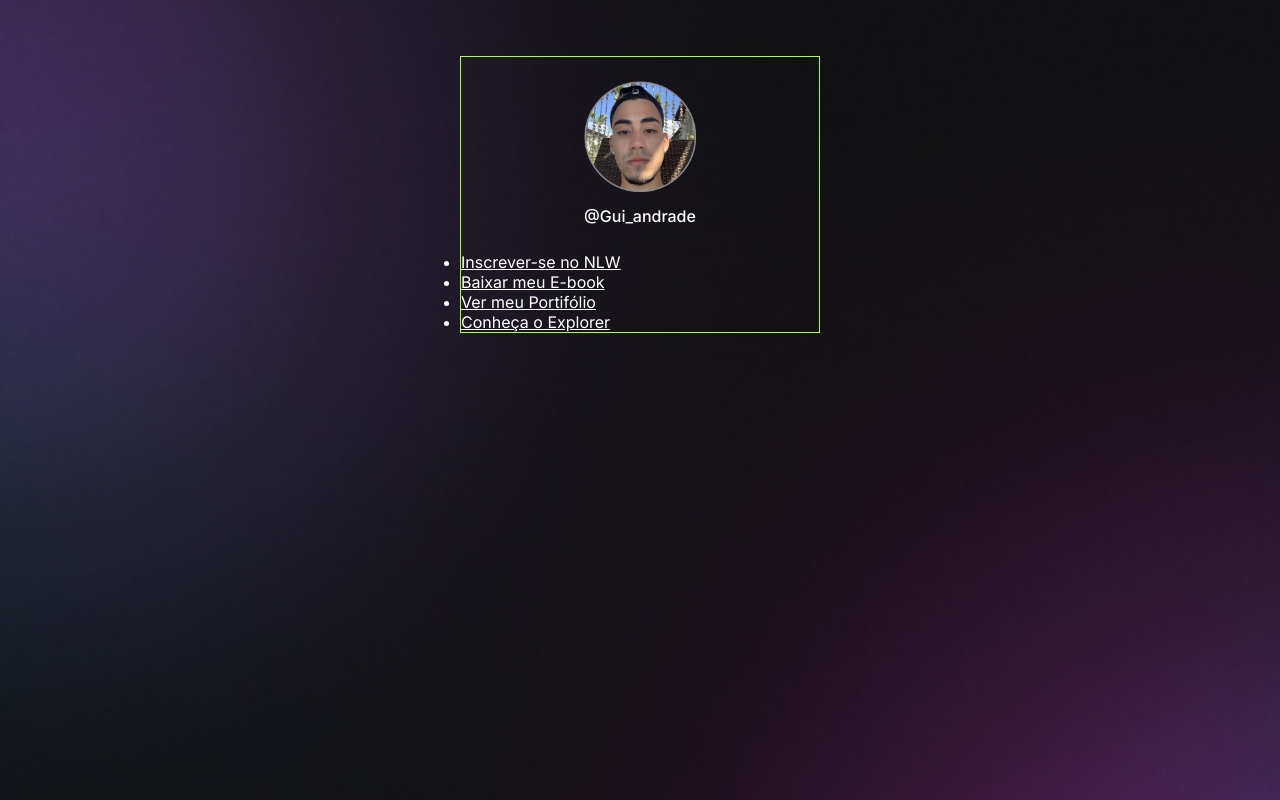
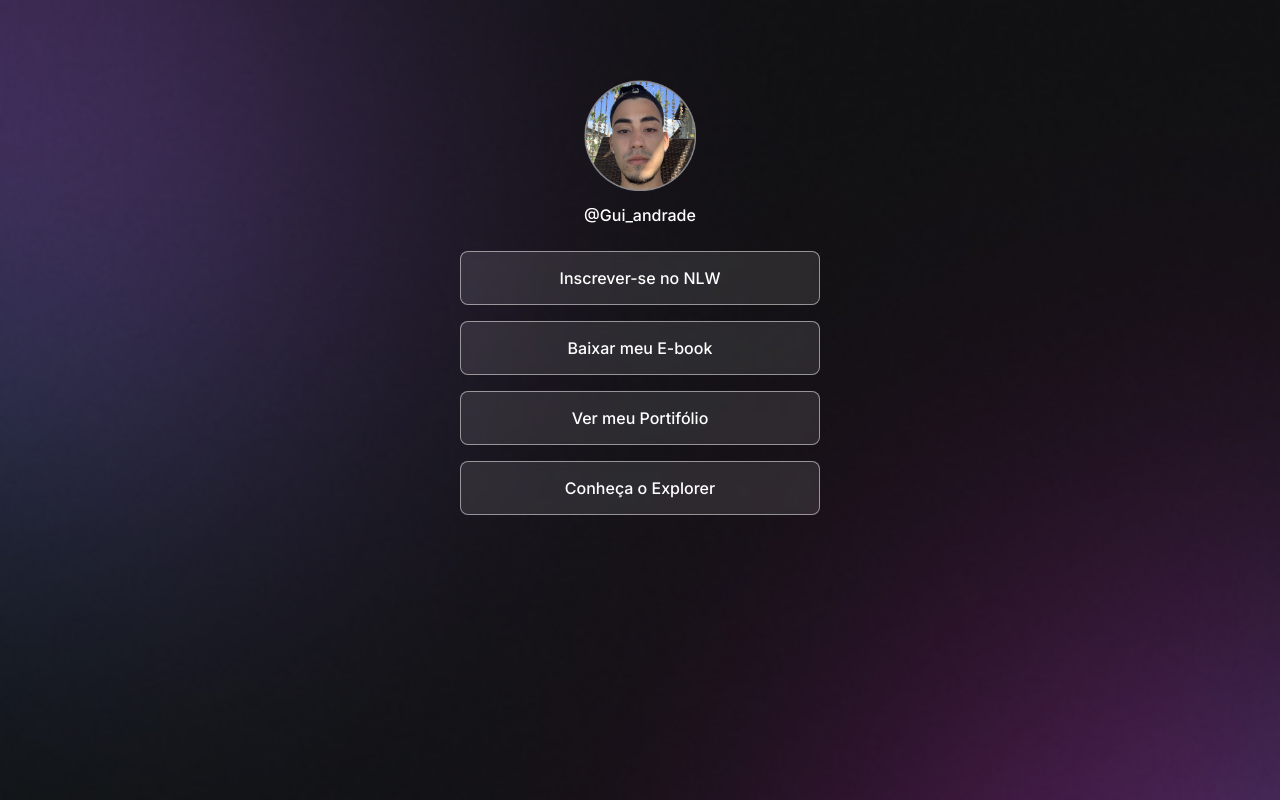
Before and after one commit to guilhermesandrade/Rocketseat-Project, a plain HTML site: page index.html in a window 1280 px wide. Drawn offline with Linux system fonts and the light colour scheme.

Commit message:
changes 6

```diff
--- a/style.css
+++ b/style.css
@@ -25,7 +25,6 @@ body * {
 
 #container {
   width: 360px;
-  border: 1px solid greenyellow;
   margin: 56px auto 0;
 }
 
@@ -43,3 +42,38 @@ body * {
   line-height: 24px;
   margin-top: 8px;
 }
+
+/* Lista-links*/
+
+ul {
+  list-style: none;
+  display: flex;
+  flex-direction: column;
+  gap: 16px;
+}
+
+ul li a{
+  display: flex;
+  align-items: center;
+  justify-content: center;
+
+  padding: 16px 24px;
+
+  background: rgba(255, 255, 255, 0.1);
+  border: 1px solid rgba(255, 255, 255, 0.5);
+  border-radius: 8px;
+
+  backdrop-filter: blur(4px);
+  -webkit-backdrop-filter: blur(4px);
+
+  text-decoration:none;
+  font-weight: 500;
+
+  transition:background 0.4s;
+}
+
+ul li a:hover{
+
+  background: rgba(255, 255, 255, 0.05);
+  border: 1.5px solid white;
+}
```
